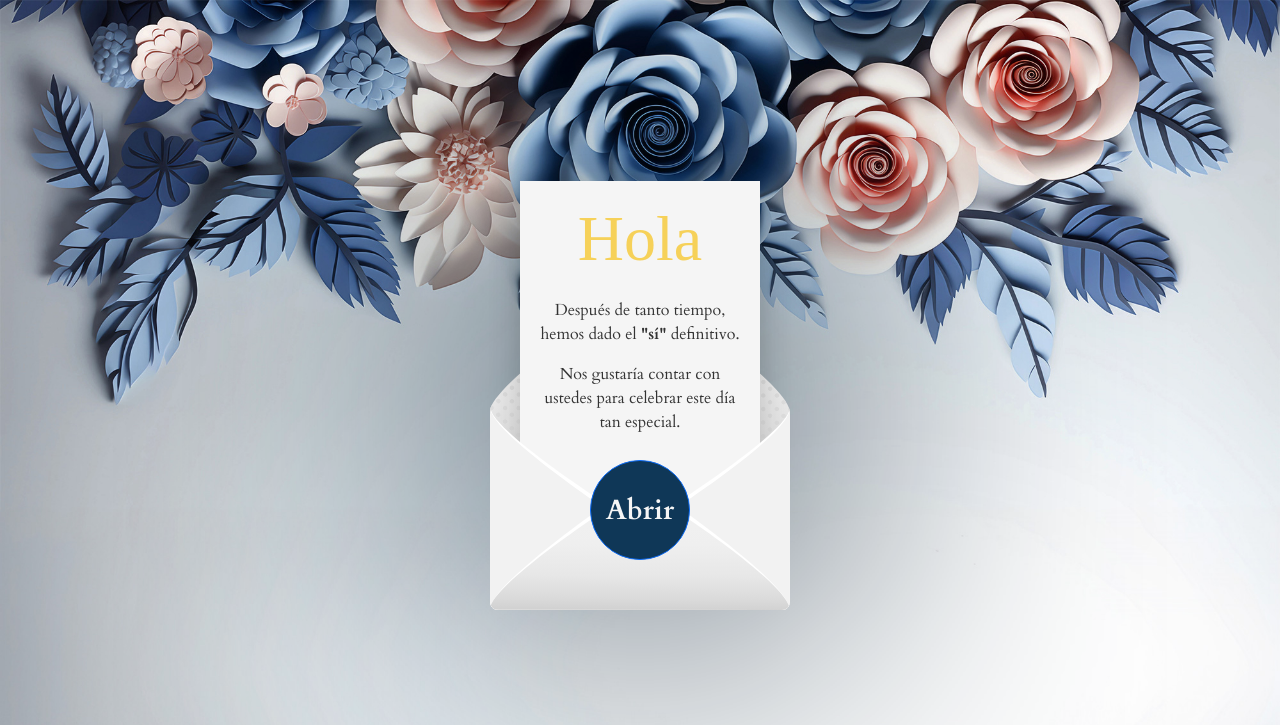
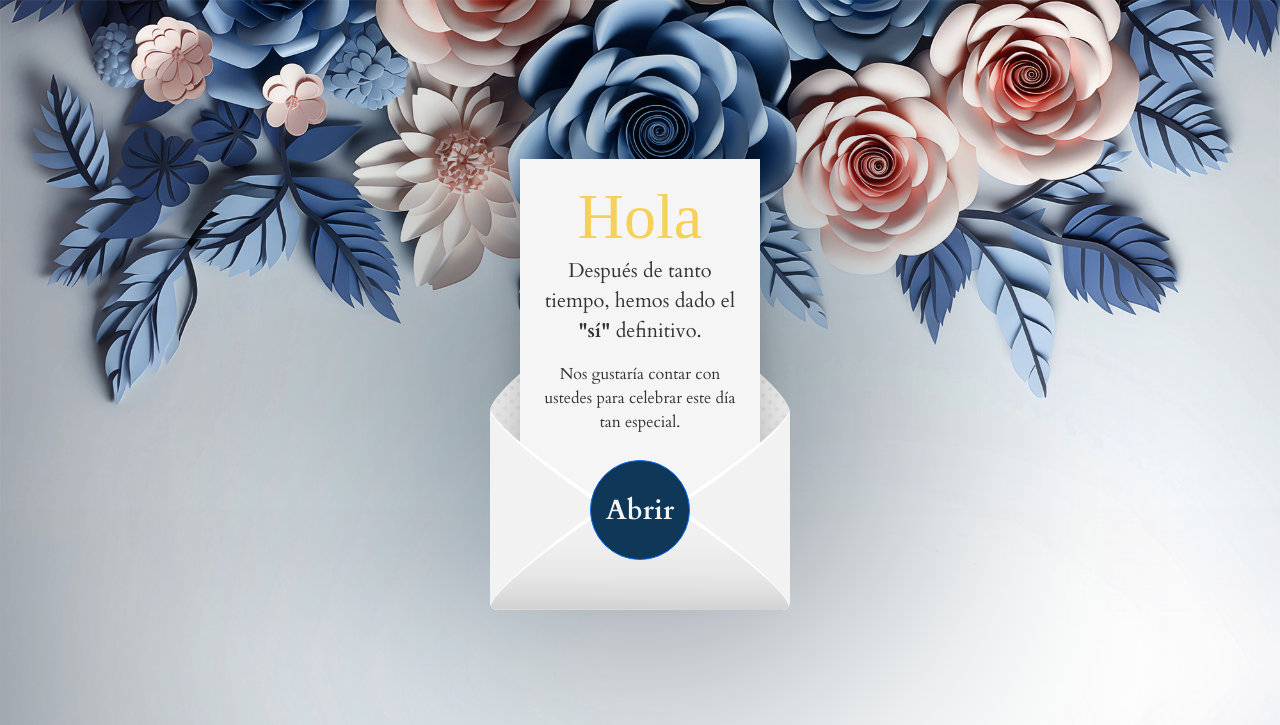
Before and after one commit to johnbeto20/aleja-y-david, a plain HTML site: page index.html in a window 1280 px wide. Shown: the top 725 px of the page. Drawn offline with nearby package versions, Linux system fonts and the light colour scheme; a web font is replaced by a local one.

Commit message:
subir detalles

```diff
--- a/css/style.css
+++ b/css/style.css
@@ -79,14 +79,14 @@ section {
 .image-pareja {
     width: 100%;
     overflow: hidden;
-    height: 500px;
+    height: 85vh;
     background: transparent;
 }
 
 .image-pareja img {
     object-fit: cover;
     width: 100%;
-    height: 500px;
+    height: 100%;
     display: block;
     position: fixed;
     z-index:-1;
--- a/index.html
+++ b/index.html
@@ -18,8 +18,8 @@
         <div class="sobre">
             <img src="img/sobre-1.svg" alt="Sobre" class="carta-1">
             <div class="hoja">
-                <h1>Hola</h1>
-                <p>Después de tanto tiempo, hemos dado el <b>"sí"</b> definitivo.</p>
+                <h1 class="m-0 ">Hola</h1>
+                <p class="fs-5">Después de tanto tiempo, hemos dado el <b>"sí"</b> definitivo.</p>
                 <p>Nos gustaría contar con ustedes para celebrar este día tan especial.</p>
             </div>
             <img src="img/sobre-2.svg" alt="Sobre" class="carta-2">
@@ -90,6 +90,7 @@
                     <img src="img/ceremonia.svg" alt="Ceremonia" class="w-75">
                     <h4 class="display-1 border-top border-bottom">Ceremonia</h4>
                     <p class="fs-5 fw-bold px-3 text-secondary">03:00 p.m. <br> Lugar: Parroquia Santa Teresita del Niño Jesús</p>
+                    <img src="img/image-iglesia.jpeg" alt="" class="w-50 mb-3">
                     <p class="fs-6 px-3">Cl. 35 #73a-45, Laureles - Estadio, Medellín, Antioquia</p>
                     <a class="btn btn-outline-secondary" href="https://maps.app.goo.gl/T62xsevRX7Siqrju5" target="_blank">Conoce la ubicación</a>
                </div>
@@ -99,6 +100,7 @@
                     <img src="img/celebration.svg" alt="Celebración" class="w-50">
                     <h4 class="display-1 border-top border-bottom">Celebración</h4>
                     <p class="fs-5 fw-bold px-3 text-secondary">4:30 p.m. <br> Lugar: Banquetes San Joaquín, sede Laureles</p>
+                    <img src="img/image-banquete.jpeg" alt="" class="w-50 mb-3">
                     <p class="fs-6 px-3">Cra. 76 #32EE 17, Medellín, Belén, Antioquia</p>
                     <a class="btn btn-outline-secondary" href="https://maps.app.goo.gl/DtZv17RYTxXtNj1Z7" target="_blank">Conoce la ubicación</a>
                 </div>
```
Also changed, not shown: img/image-banquete.jpeg (added), img/image-iglesia.jpeg (added).
